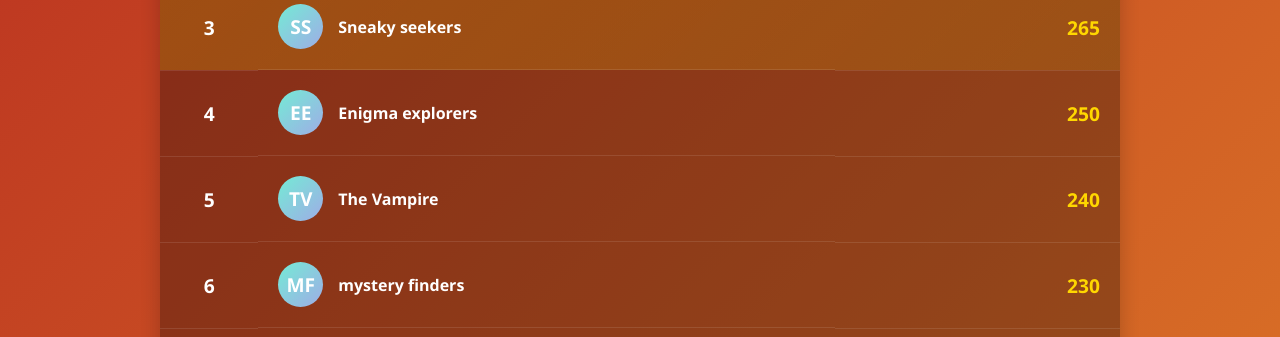
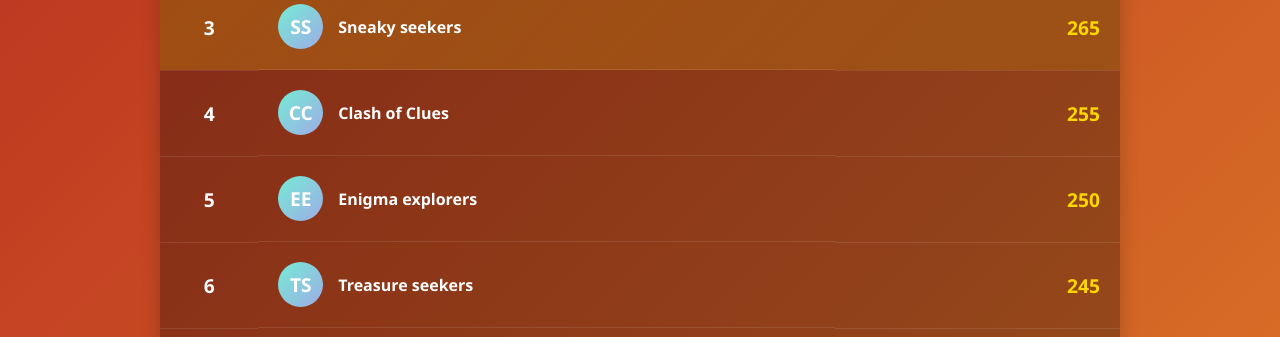
Before and after one commit to pranaykpradeep/leaderboard, a website: page index.html in a window 1280 px wide. Shown: the part 463-800 px from the top of the page. Drawn offline with Linux system fonts and the light colour scheme.

Commit message:
Update index.html

```diff
--- a/index.html
+++ b/index.html
@@ -203,15 +203,16 @@
             { id: 2, name: "Cryptchasers", avatar: "CR", points: 275 },
             { id: 3, name: "Enigma explorers", avatar: "EE", points: 250 },
             { id: 4, name: "The Vampire", avatar: "TV", points: 240 },
-            { id: 5, name: "mystery finders", avatar: "MF", points: 230 },
+            { id: 5, name: "mystery finders", avatar: "MF", points: 235 },
             { id: 6, name: "Hawk Eyes", avatar: "HE", points: 220 },
             { id: 7, name: "Seek Quel", avatar: "SQ", points: 210 },
             { id: 8, name: "Mystic hunters", avatar: "MH", points: 200 },
             { id: 9, name: "Coin chasers", avatar: "CC", points: 190 },
             { id: 10, name: "Dominators", avatar: "DO", points: 180 },
-            { id: 11, name: "Treasure seekers", avatar: "TS", points: 170 },
+            { id: 11, name: "Treasure seekers", avatar: "TS", points: 245 },
             { id: 12, name: "Sneaky seekers", avatar: "SS", points: 265 },
-            { id: 13, name: "Zephyr", avatar: "ZE", points: 150 }
+            { id: 13, name: "Zephyr", avatar: "ZE", points: 150 },
+            { id: 14, name: "Clash of Clues", avatar: "CC", points: 255 }
         ];
 
         // All points are now hardcoded above. No calculation needed.
```
